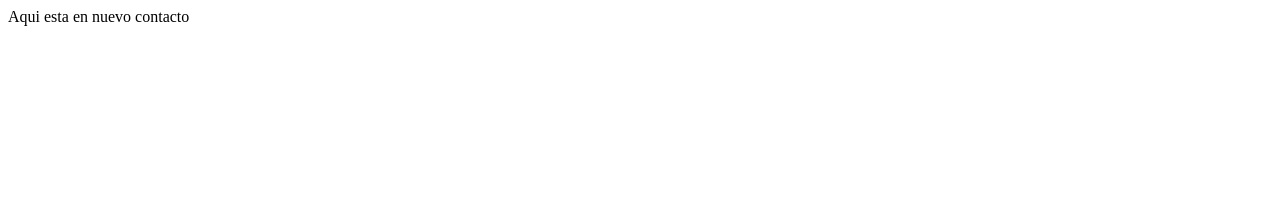
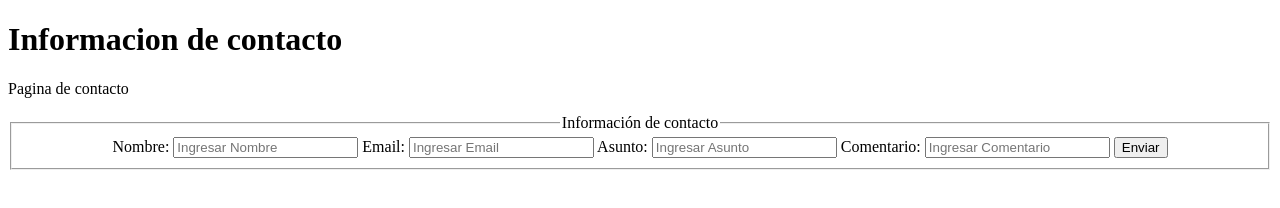
Before and after one commit to fmirandaruiz/Ejemplo1, a plain HTML site: page contact.html in a window 1280 px wide. Drawn offline with Linux system fonts and the light colour scheme.

Commit message:
Soy Batman

```diff
--- a/contact.html
+++ b/contact.html
@@ -3,7 +3,25 @@
 <head>
 	<title>Nuevo contacto</title>
 </head>
+<h1>Informacion de contacto</h1>
 <body>
- Aqui esta en nuevo contacto
+<p>Pagina de contacto</p>
+
+<form align="center">
+	<fieldset>
+		<legend>
+			Información de contacto
+		</legend>
+		<label for="name">Nombre:</label>
+		<input type="text" name="Nombre" placeholder="Ingresar Nombre"></input>
+		<label for="name">Email:</label>
+		<input type="text" name="Email" placeholder="Ingresar Email"></input>
+		<label for="name">Asunto:</label>
+		<input type="text" name="Asunto" placeholder="Ingresar Asunto"></input>
+		<label for="name">Comentario:</label>
+		<input type="text" name="txtComentario" placeholder="Ingresar Comentario"></input>
+		<input type="button" name="btnEnviar" value="Enviar"></input>
+	</fieldset>
+</form>
 </body>
 </html>
```
